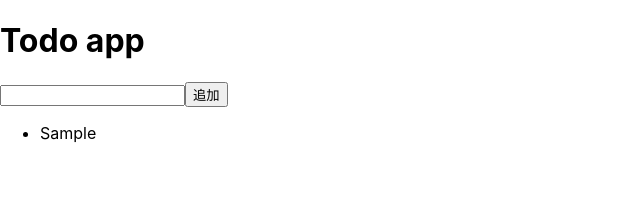
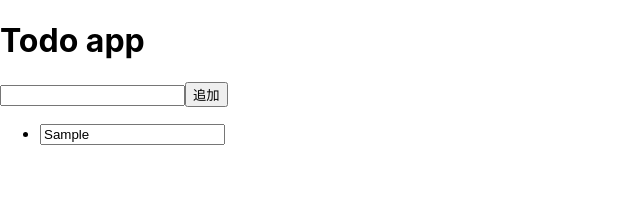
Before and after one commit to kinjo1130/React-todo-app, a React (Vite) app: page / in a window 1280 px wide. Both pictures are taken after typing "Sample" into the empty fields and a click on the input "追加". Shown: the top 213 px of the page, without its empty margins (0-640 px from the left). Built offline with nearby package versions, Linux system fonts and the light colour scheme.

Commit message:
dev:とりあえず編集機能までできた

```diff
--- a/src/App.tsx
+++ b/src/App.tsx
@@ -13,6 +13,20 @@ export const App = () => {
   const handleOnChange = (e: React.ChangeEvent<HTMLInputElement>) => {
     setText(e.target.value);
   };
+
+  const editTodo = (id: number, value: string) => {
+    const deepcopy = todos.map((todo) => ({ ...todo }))
+    // なんで上のスプレッド構文が、({})みたいな形になっているかというと、スプレッド構文で展開しているのは、配列に入っているオブジェクトだから
+    const newTodos = deepcopy.map((todo) => {
+      if (todo.id === id) {
+        todo.value = value
+      }
+      return todo;
+    })
+    console.log("古いデータ")
+    todos.map((todo)=>{console.log(`id:${todo.id},value:${todo.value}`)})
+    setTodos(newTodos);
+  }
 
   const addTodo = () => {
     if (!text) return
@@ -37,7 +51,7 @@ export const App = () => {
         />
       </form>
       <ul>{
-        todos.map((todo) => { return <li key={todo.id}>{todo.value}</li> })
+        todos.map((todo) => { return <li key={todo.id}><input type='text' value={todo.value} onChange={(e) => { editTodo(todo.id,e.target.value) }}></input></li> })
       }</ul>
     </div >
   )
```
